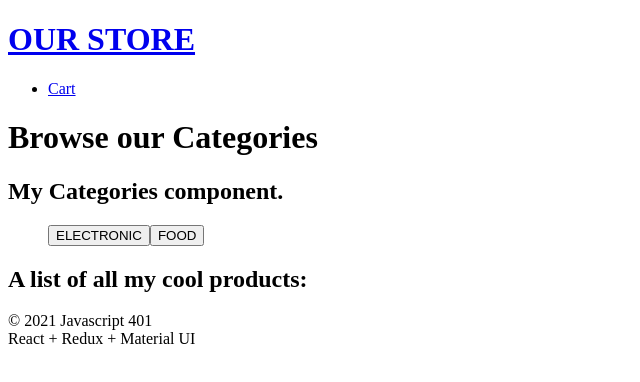
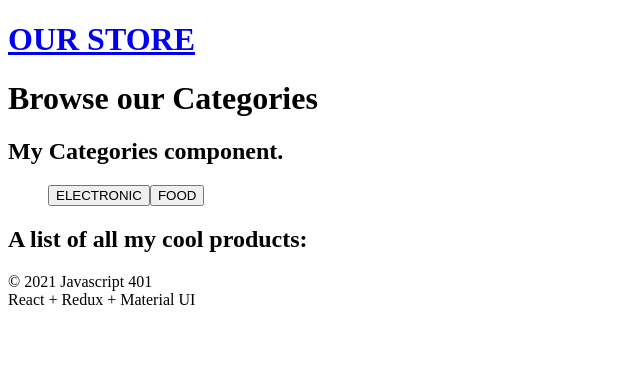
Before and after one commit to jdeitawimostafa/storefront, a React (Create React App) app in the folder store-app/: page / in a window 1280 px wide. Shown: the top 382 px of the page, without its empty margins (0-640 px from the left). Built offline with nearby package versions, Linux system fonts and the light colour scheme.

Commit message:
Update header.js

```diff
--- a/store-app/src/components/header/header.js
+++ b/store-app/src/components/header/header.js
@@ -5,13 +5,6 @@ const Header = ()=>{
         <h1>
       <Link to="/">OUR STORE </Link>
         </h1>
-        <nav>
-            <ul>
-                <li>
-                  <Link to="/cart" >Cart</Link>
-                </li>
-            </ul>
-        </nav>
     </header>
     )
 }
```
